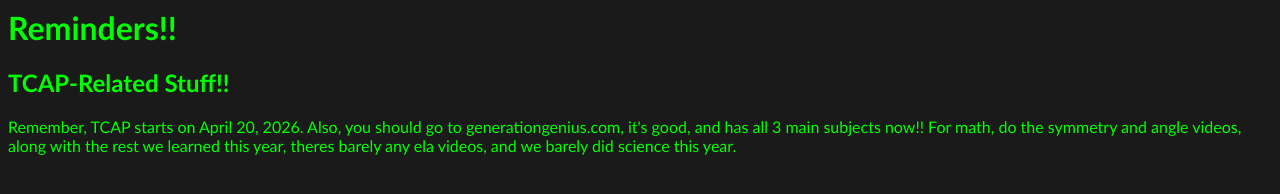
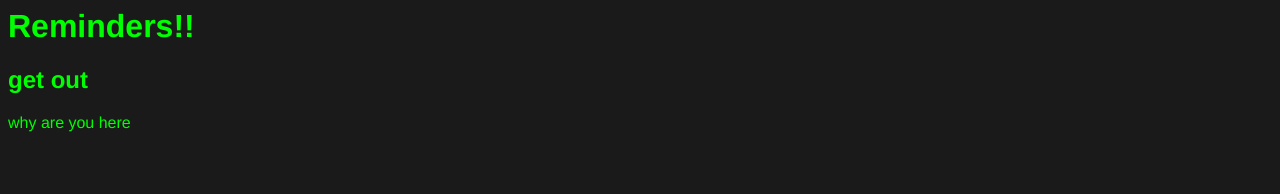
Before and after one commit to DaSchoolyTwo/shiny-carnival, a plain HTML site: page reminders/index.html in a window 1280 px wide. Drawn offline with Linux system fonts and the light colour scheme.

Commit message:
Update reminders page content and style

```diff
--- a/reminders/index.html
+++ b/reminders/index.html
@@ -1,7 +1,6 @@
 <h1>Reminders!!</h1>
-<h2>TCAP-Related Stuff!!</h2>
-<p>Remember, TCAP starts on April 20, 2026.
-Also, you should go to generationgenius.com, it's good, and has all 3 main subjects now!! For math, do the symmetry and angle videos, along with the rest we learned this year, theres barely any ela videos, and we barely did science this year.</p>
+<h2>get out</h2>
+<p>why are you here</p>
 <style>
-  body { background-color: #1a1a1a; color: #00ff00; font-family: calibri; }
+  body { background-color: #1a1a1a; color: #00ff00; font-family: helvetica; }
 </style>
```
